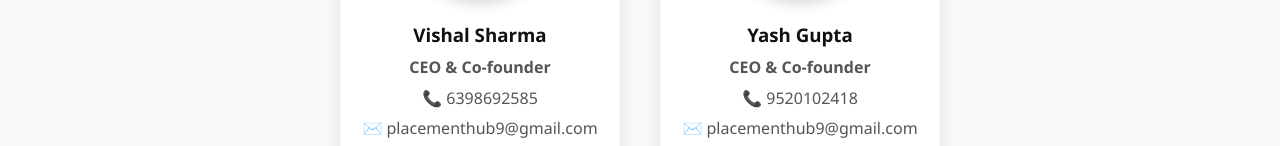
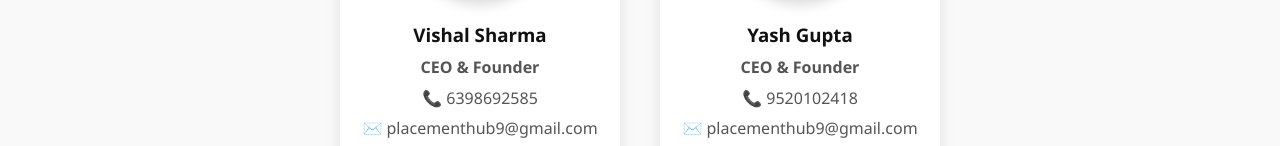
Before and after one commit to student-yashguptya/VY, a React (Vite) app in the folder frontend/: page / in a window 1280 px wide. Shown: the part 4385-4531 px from the top of the page. Built offline with nearby package versions, Linux system fonts and the light colour scheme.

Commit message:
Update App.jsx

```diff
--- a/frontend/src/App.jsx
+++ b/frontend/src/App.jsx
@@ -64,14 +64,14 @@ function HomePage() {
         <div className="leadership-grid">
           <LeadershipCard
             name="Vishal Sharma"
-            role="CEO & Co-founder"
+            role="CEO & Founder"
             phone="6398692585"
             email="placementhub9@gmail.com"
             image={vishalImg}
           />
           <LeadershipCard
             name="Yash Gupta"
-            role="CEO & Co-founder"
+            role="CEO & Founder"
             phone="9520102418"
             email="placementhub9@gmail.com"
             image={yashImg}
```
